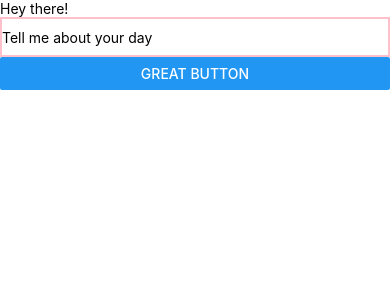
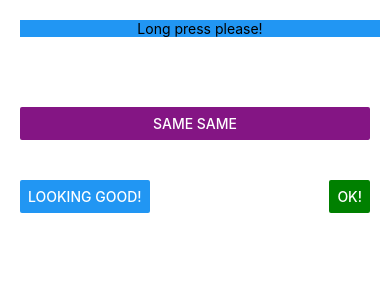
Before and after one commit to rsgilbert/app8, a React Native app: screen / in a window 390 px wide. Shown: the top 300 px of the page. Built offline with nearby package versions, Linux system fonts and the light colour scheme.

Commit message:
Looked at buttons

```diff
--- a/App.js
+++ b/App.js
@@ -1,31 +1,13 @@
-import React , { useState } from 'react'
-import { Text, Image, Button, ScrollView, View, TextInput } from 'react-native';
+import React from 'react'
+import { PizzaTranslator } from './components/pizza-translator';
+import { ScrollView } from 'react-native'
+import MyButton from './components/my-button';
 
 const MyApp = () => {
-    const [clicked, setClicked] = useState(false)
+
     return (
         <ScrollView>
-            <Text>Hey there!</Text>
-            <View>
-                { clicked &&
-                    <Text>How are you doing?</Text>
-                }
-            </View>
-            <TextInput
-                style={{
-                    height: 40,
-                    borderColor: 'pink',
-                    borderWidth: 2
-                }}
-                defaultValue="Tell me about your day"
-                >
-
-            </TextInput>
-
-            <Button
-                title={'Great button'}
-                onPress={()=> {setClicked(true)}}
-                />
+            <MyButton />
 
         </ScrollView>
     )
--- /dev/null
+++ b/components/my-button.js
@@ -0,0 +1,72 @@
+import React, { Component } from 'react';
+import { Platform, Button, Text, StyleSheet, View, TouchableHighlight } from 'react-native';
+
+export default class MyButton extends Component {
+    _onPressButton() {
+        alert('You tapped the button');
+    }
+
+    _onLongPressButton() {
+        alert(`You pressed for too long on ${Platform.OS}-${Platform.Version} device`);
+    }
+    render() {
+        return (
+            <View style={styles.container}>
+                <View style={styles.buttonContainer}>
+                    <TouchableHighlight
+                        onPress={this._onPressButton}
+                        onLongPress={this._onLongPressButton}
+                        // title="Press here. Its me"
+                        underlayColor="red"
+                        >
+                        <View style={styles.highlightButton}>
+                            <Text>Long press please!</Text>
+                        </View>
+                    </TouchableHighlight>
+                </View>
+                <View style={styles.buttonContainer}>
+                    <Button
+                        onPress={this._onPressButton}
+                        title="Same same"
+                        color="#841584"
+                        />
+                </View>
+                <View
+                    style={styles.alternativeLayoutButtonContainer}
+                    >
+                    <Button
+                        onPress={this._onPressButton}
+                        title="Looking good!"
+                        />
+
+                    <Button
+                        onPress={this._onPressButton}
+                        title="OK!"
+                        color="green"
+                        />
+                </View>
+            </View>
+        );
+    }
+}
+
+const styles = StyleSheet.create({
+    container: {
+        flex: 1,
+        justifyContent: 'center'
+    },
+    highlightButton: {
+        marginBottom: 30,
+        width: 360,
+        alignItems: 'center',
+        backgroundColor: '#2196F3'
+    },
+    buttonContainer: {
+        margin: 20
+    },
+    alternativeLayoutButtonContainer: {
+        margin: 20,
+        flexDirection: 'row',
+        justifyContent: 'space-between'
+    }
+})
--- /dev/null
+++ b/components/pizza-translator.js
@@ -0,0 +1,29 @@
+import React, { useState } from "react"
+
+import { Text, View, TextInput } from 'react-native'
+
+export const PizzaTranslator = () => {
+    const [text, setText] = useState('Yo');
+
+    return (
+        <View style={{padding: 10}}>
+            <Text>pizza translator</Text>
+            <TextInput
+                style={{ height: 40 }}
+                placeholder="Type here to translate"
+                border="2px solid blue"
+                onChangeText={newText=> {
+
+                    console.info('new text is', newText)
+                    setText(newText)
+                }
+                }
+                defaultValue={text}
+                />
+            <Text style={{padding: 10, fontSize: 42}}>
+                {text.split(' ').length}
+            </Text>
+
+        </View>
+    )
+}
```
Also changed, not shown: components/enter-text.js (added).
